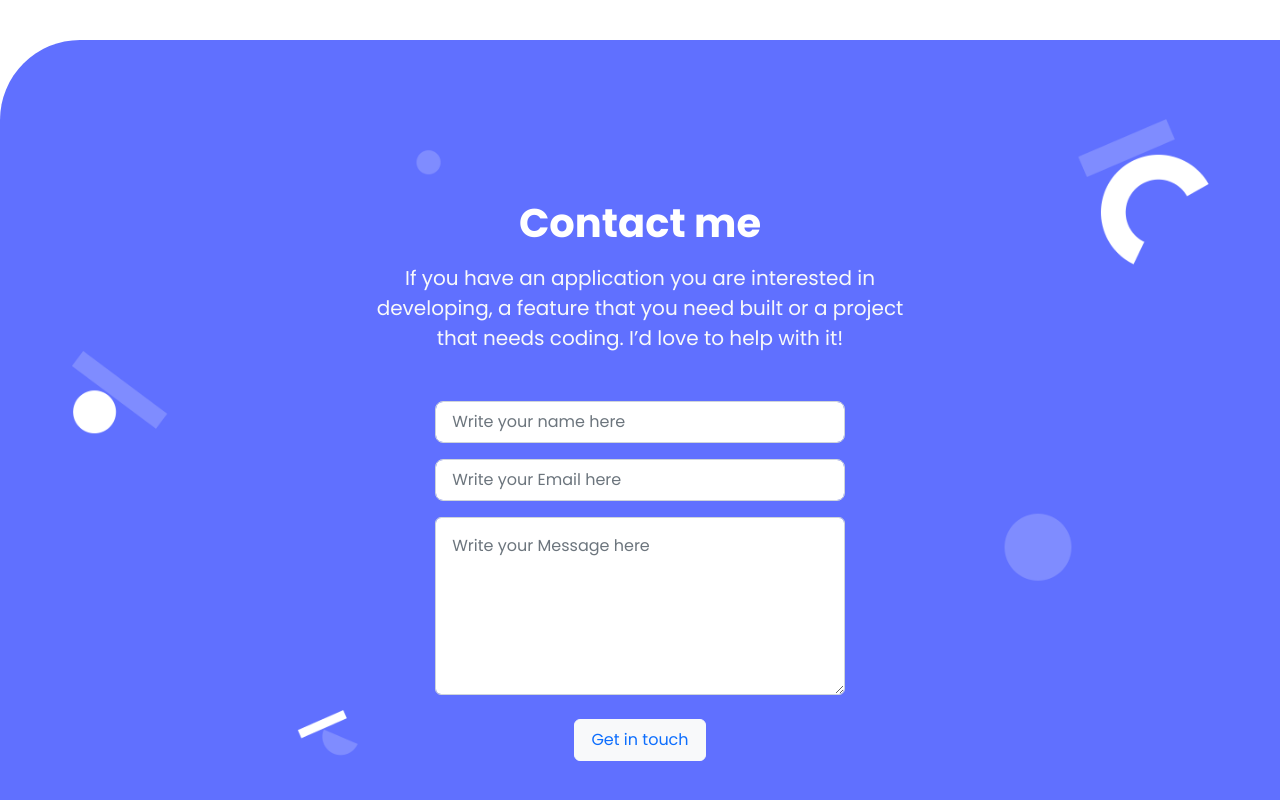
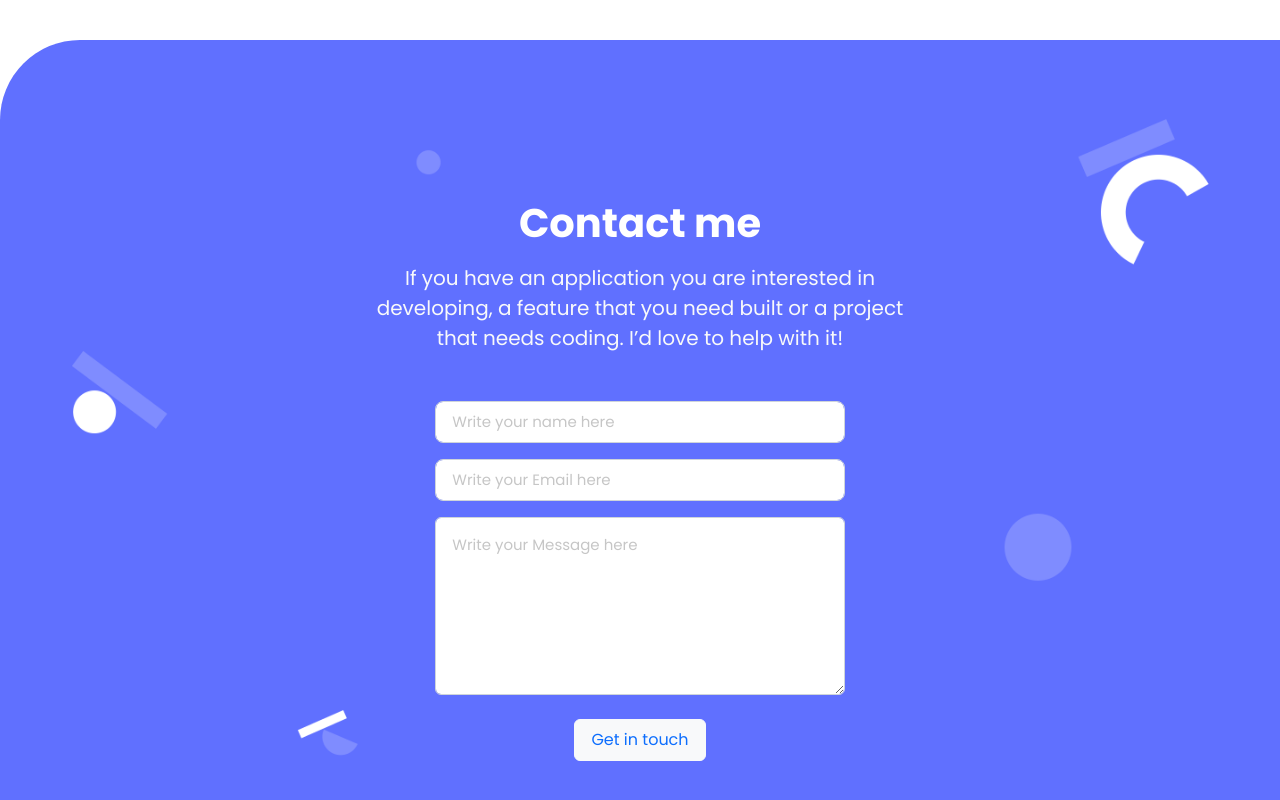
Before and after one commit to NitBravoA92/portfolio-bootstrap-version, a website: page index.html in a window 1280 px wide. Shown: the part 3898-4698 px from the top of the page. Drawn offline with nearby package versions, Linux system fonts and the light colour scheme.

Commit message:
Add custom css for the form element in the contact form section

```diff
--- a/style.css
+++ b/style.css
@@ -57,3 +57,9 @@ body {
   background-size: 90%;
   z-index: -1;
 }
+
+.form-control::placeholder {
+  font-weight: 400;
+  font-size: 15px;
+  color: #c6c6c6;
+}
```
